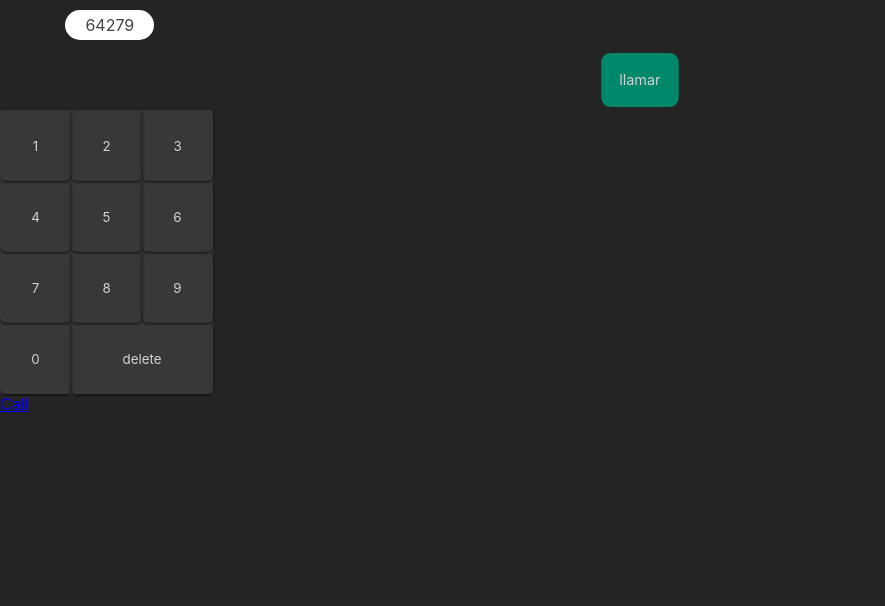
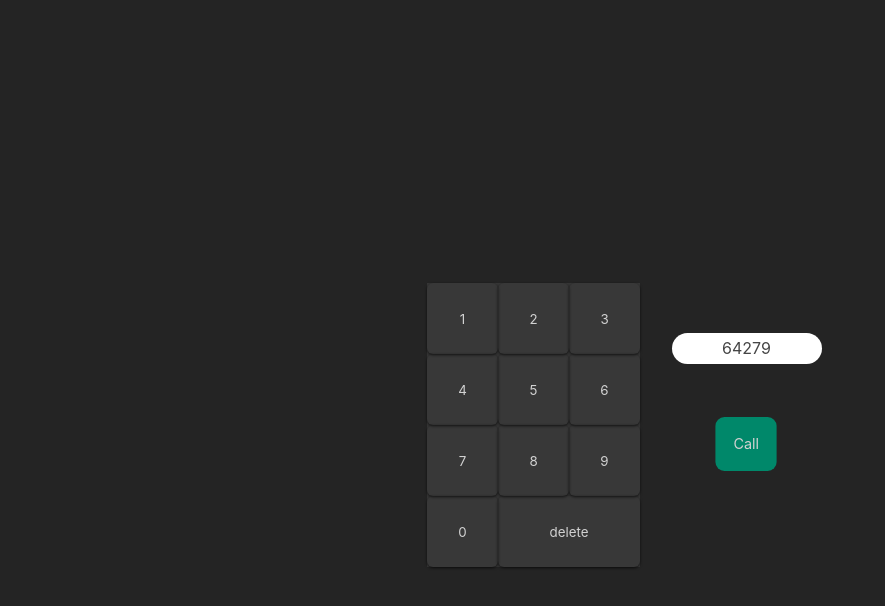
Before and after one commit to menchu123/W04CH03-menchu-marin, a React (Create React App) app: page / in a window 1280 px wide. Shown: the top 606 px of the page, without its empty margins (0-885 px from the left). Built offline with nearby package versions, Linux system fonts and the light colour scheme.

Commit message:
Organized components

```diff
--- a/src/App.js
+++ b/src/App.js
@@ -1,84 +1,33 @@
 import "./App.css";
 import Info from "./components/Info/Info.js";
 import Display from "./components/Display/Display";
-import Action from "./components/Action/Action";
 import Keyboard from "./components/Keyboard/Keyboard";
 import Actions from "./components/Actions/Actions";
 
 function App() {
   return (
     <>
-      <Info isCalling={false} />
       {/* <Key text="ok" actionOnClick={() => console.log("ji")} isCalling={true} /> */}
-      <Display numbers={[6, 4, 2, 7, 9]} />
-      <div className="actions">
-        <Action
-          isDisabled={false}
-          text={"llamar"}
-          actionOnClick={() => console.log("hola")}
-          className={"call"}
-        />
+      <div className="container">
+        {/* <!-- El siguiente elemento se oculta añadiéndole la clase "off" --> */}
+        <Info isCalling={false} />
+        <main className="phone">
+          <div className="keyboard-container">
+            <ol className="keyboard">
+              <Keyboard isCalling={false} />
+            </ol>
+          </div>
+          <div className="actions">
+            <Display numbers={[6, 4, 2, 7, 9]} />
+            {/* <!-- El botón de llamar debe tener la clase "activo" cuando --> */}
+            {/* <!-- el número de teléfono tiene 9 cifras --> */}
+
+            {/* <!-- Sólo se tiene que ver un botón u otro --> */}
+            <Actions isDisabled={false} isCalling={false} />
+          </div>
+        </main>
       </div>
-      <ol className="keyboard">
-        <Keyboard isCalling={false} />
-      </ol>
-      <Actions isDisabled={false} isCalling={false} />
     </>
-    // <div className="container">
-    //   {/* <!-- El siguiente elemento se oculta añadiéndole la clase "off" --> */}
-    //   <span className="message">Calling...</span>
-    //   <main className="phone">
-    //     <div className="keyboard-container">
-    //       <ol className="keyboard">
-    //         <li>
-    //           <button className="key">1</button>
-    //         </li>
-    //         <li>
-    //           <button className="key">2</button>
-    //         </li>
-    //         <li>
-    //           <button className="key">3</button>
-    //         </li>
-    //         <li>
-    //           <button className="key">4</button>
-    //         </li>
-    //         <li>
-    //           <button className="key">5</button>
-    //         </li>
-    //         <li>
-    //           <button className="key">6</button>
-    //         </li>
-    //         <li>
-    //           <button className="key">7</button>
-    //         </li>
-    //         <li>
-    //           <button className="key">8</button>
-    //         </li>
-    //         <li>
-    //           <button className="key">9</button>
-    //         </li>
-    //         <li>
-    //           <button className="key">0</button>
-    //         </li>
-    //         <li>
-    //           <button className="key big">delete</button>
-    //         </li>
-    //       </ol>
-    //     </div>
-    //     <div className="actions">
-    //       <span className="number">667359961</span>
-    //       {/* <!-- El botón de llamar debe tener la clase "activo" cuando --> */}
-    //       {/* <!-- el número de teléfono tiene 9 cifras --> */}
-    //       <a href="#" className="call">
-    //         Call
-    //       </a>
-    //       {/* <!-- Sólo se tiene que ver un botón u otro --> */}
-    //       <a href="#" className="hang active">
-    //         Hang
-    //       </a>
-    //     </div>
-    //   </main>
-    // </div>
   );
 }
 
```
